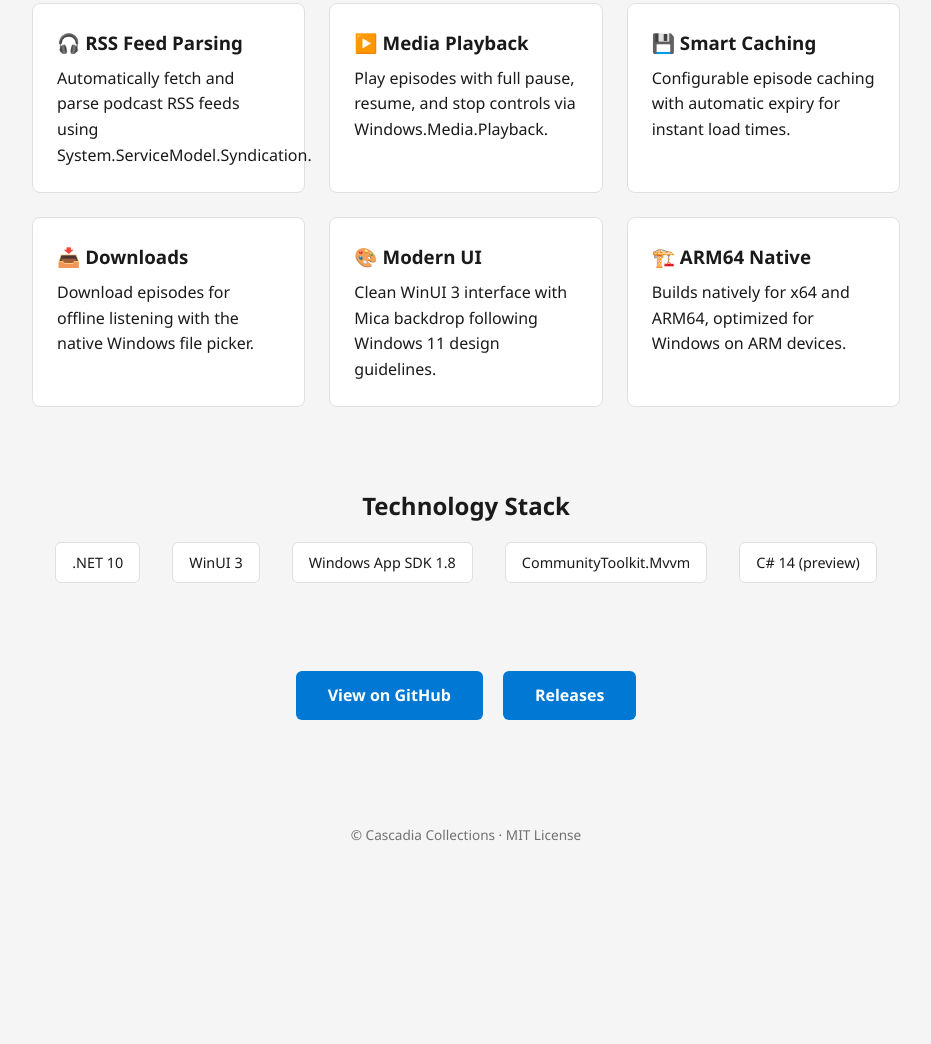
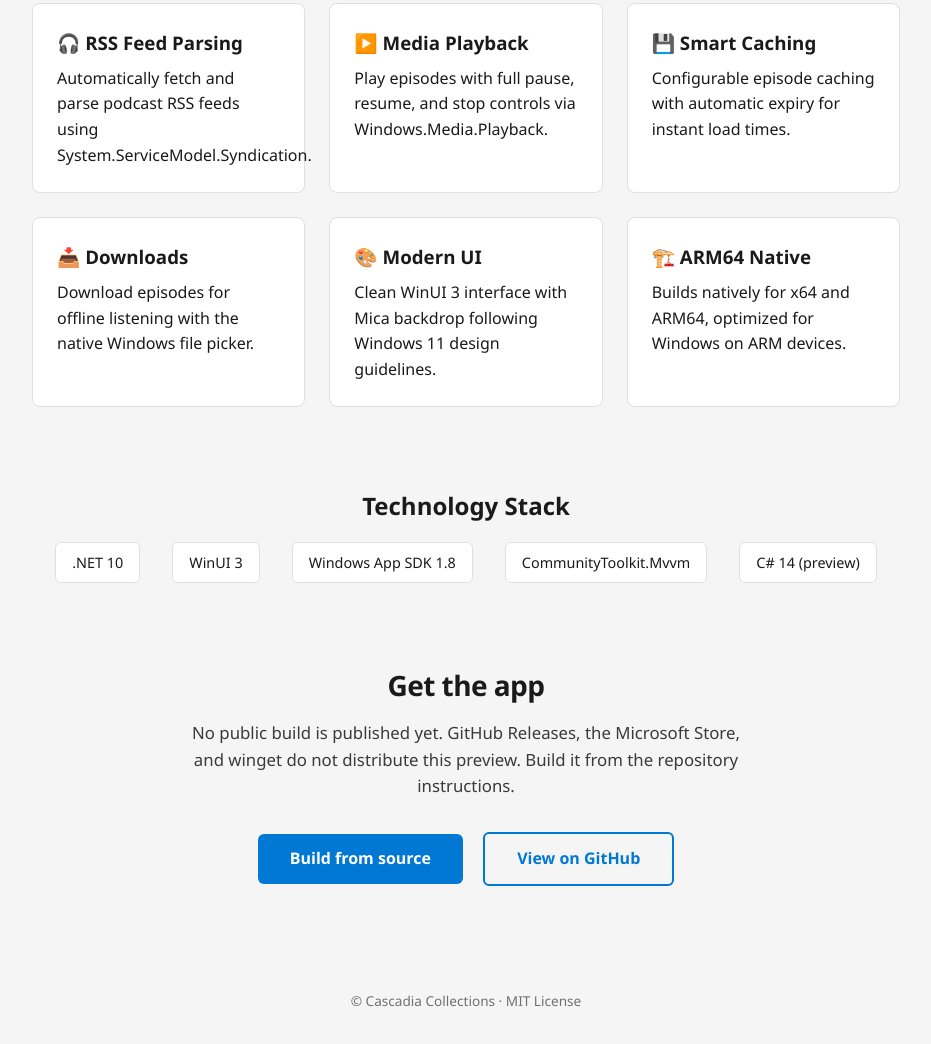
Before and after one commit to cascadiacollections/smodr-winui3, a plain HTML site: page www/index.html in a window 1280 px wide. Shown: the part 323-1367 px from the top of the page, without its empty margins (174-1105 px from the left). Before the commit the page ends 1201 px from the top, so only its background shows below. Drawn offline with Linux system fonts and the light colour scheme.

Commit message:
docs: add a Get the app section to the Pages site (#48)
Pages publishes www/ from master. No GitHub Release, Store listing,
or winget package exists, so the section links to the README build
instructions on main.

Co-authored-by: Cursor Agent <cursoragent@cursor.com>
Co-authored-by: Kevin T. Coughlin <KevinTCoughlin@users.noreply.github.com>

```diff
--- a/www/index.html
+++ b/www/index.html
@@ -85,6 +85,18 @@
       text-align: center;
       padding: 2rem 1rem 4rem;
     }
+    .cta h2 {
+      font-size: 1.75rem;
+      font-weight: 700;
+      letter-spacing: -0.02em;
+      margin-bottom: 0.75rem;
+    }
+    .cta p {
+      font-size: 1.05rem;
+      max-width: 36rem;
+      margin: 0 auto 1.5rem;
+      opacity: 0.85;
+    }
     .cta a {
       display: inline-block;
       background: var(--accent);
@@ -95,8 +107,14 @@
       font-weight: 600;
       margin: 0.5rem;
     }
+    .cta a.secondary {
+      background: transparent;
+      color: var(--accent);
+      border: 2px solid var(--accent);
+    }
     @media (prefers-color-scheme: dark) {
       .cta a { color: #000; }
+      .cta a.secondary { color: var(--accent); }
     }
     footer {
       text-align: center;
@@ -155,9 +173,11 @@
       </ul>
     </section>
 
-    <section class="cta">
-      <a href="https://github.com/cascadiacollections/smodr-winui3">View on GitHub</a>
-      <a href="https://github.com/cascadiacollections/smodr-winui3/releases">Releases</a>
+    <section class="cta" id="get">
+      <h2>Get the app</h2>
+      <p>No public build is published yet. GitHub Releases, the Microsoft Store, and winget do not distribute this preview. Build it from the repository instructions.</p>
+      <a href="https://github.com/cascadiacollections/smodr-winui3/blob/main/README.md#build-from-source">Build from source</a>
+      <a class="secondary" href="https://github.com/cascadiacollections/smodr-winui3">View on GitHub</a>
     </section>
   </main>
 
```
